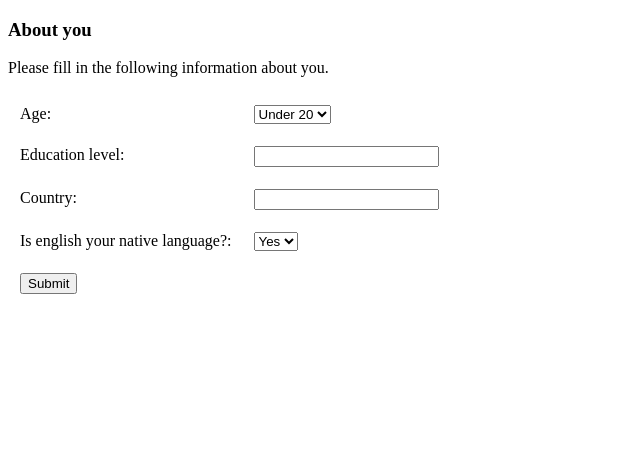
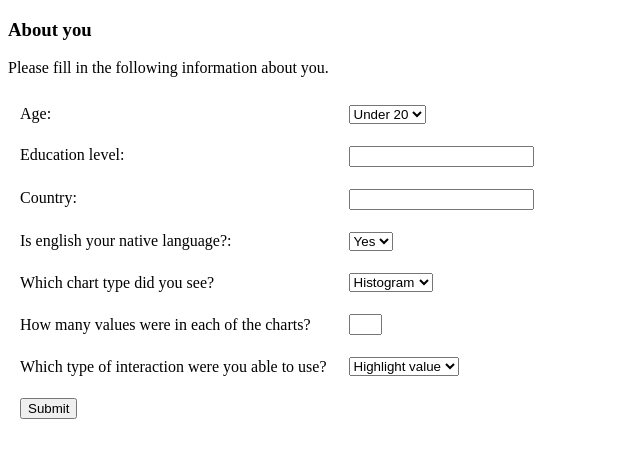
Before and after one commit to Rhankine/Bachelor, a PHP site: page /ThankYou.php in a window 1280 px wide. Shown: the top 458 px of the page, without its empty margins (0-640 px from the left). Run offline with PHP 8.4, Linux system fonts and the light colour scheme; the visitor is signed in with stand-in values (Sample User, id 1).

Commit message:
Attention questions and warnings added to the pie chart.

```diff
--- /dev/null
+++ b/NoPayment.php
@@ -0,0 +1,6 @@
+<h1>No payment</h1>
+<p>You did not correctly answer the control question and will therefor not be able to get paid.</p>
+<?php
+    session_start();
+    session_destroy();
+?>
--- a/PieChart/FrontpagePie.php
+++ b/PieChart/FrontpagePie.php
@@ -42,7 +42,8 @@
     </p>
     <p>
         The time spent completing a task will be logged. Please do focus on the tasks while performing them.
-        But do not hurry, I seek to log a time as realistic as possible.
+        But do not hurry, I seek to log a time as realistic as possible.<br />
+        Please be aware that there will appear some easy questions, to verify that you pay attention. You will not be payed if you do not correctly answers these.
     </p>
 
     <form method="get">
--- a/PieChart/ThankYou.php
+++ b/PieChart/ThankYou.php
@@ -12,6 +12,13 @@
         $education = $_POST['education'];
         $Country = $_POST['Country'];
         $content = "PiechartGeographics,,,,,,,,$age,$education,$Country,$fn\n";
+
+        $attentionChartType = $_POST['attentionChartType'];
+        $attentionNoValues = $_POST['attentionNoValues'];
+        $attentionInteraction = $_POST['attentionInteraction'];
+        if(!($attentionChartType==='Pie chart' && $attentionNoValues==6 && $attentionInteraction==="Rotate")){
+            header('Location: ./../NoPayment.php');
+        }
 
         $logFile = fopen($fn, 'a') or die("Unable to open file");
         fwrite($logFile, $content);
@@ -73,6 +80,43 @@
             </td>
         </tr>
         <tr>
+            <td>
+                Which chart type did you see?
+            </td>
+            <td>
+                <select name="attentionChartType" required>
+                        <option value="Histogram">Histogram</option>
+                        <option value="Flow chart">Flow chart</option>
+                        <option value="Pie chart">Pie chart</option>
+                        <option value="Line chart">Line chart</option>
+                        <option value="Area chart">Area chart</option>
+                        <option value="Bar chart">Bar chart</option>
+                </select>
+            </td>
+        </tr>
+        <tr>
+            <td>
+                How many values were in each of the charts?
+            </td>
+            <td>
+                <input type="text" name="attentionNoValues" maxlength="1" size="1" required>
+            </td>
+        </tr>
+        <tr>
+            <td>
+                Which type of interaction were you able to use?
+            </td>
+            <td>
+                <select name="attentionInteraction" required>
+                        <option value="Highlight value">Highlight value</option>
+                        <option value="Reorder">Reorder</option>
+                        <option value="Rotate">Rotate</option>
+                        <option value="Filter">Filter</option>
+                        <option value="Baseline">Baseline</option>
+                </select>
+            </td>
+        </tr>
+        <tr>
             <td colspan="2">
                 <input type="submit" name="submit" value="Submit">
             </td>
```
